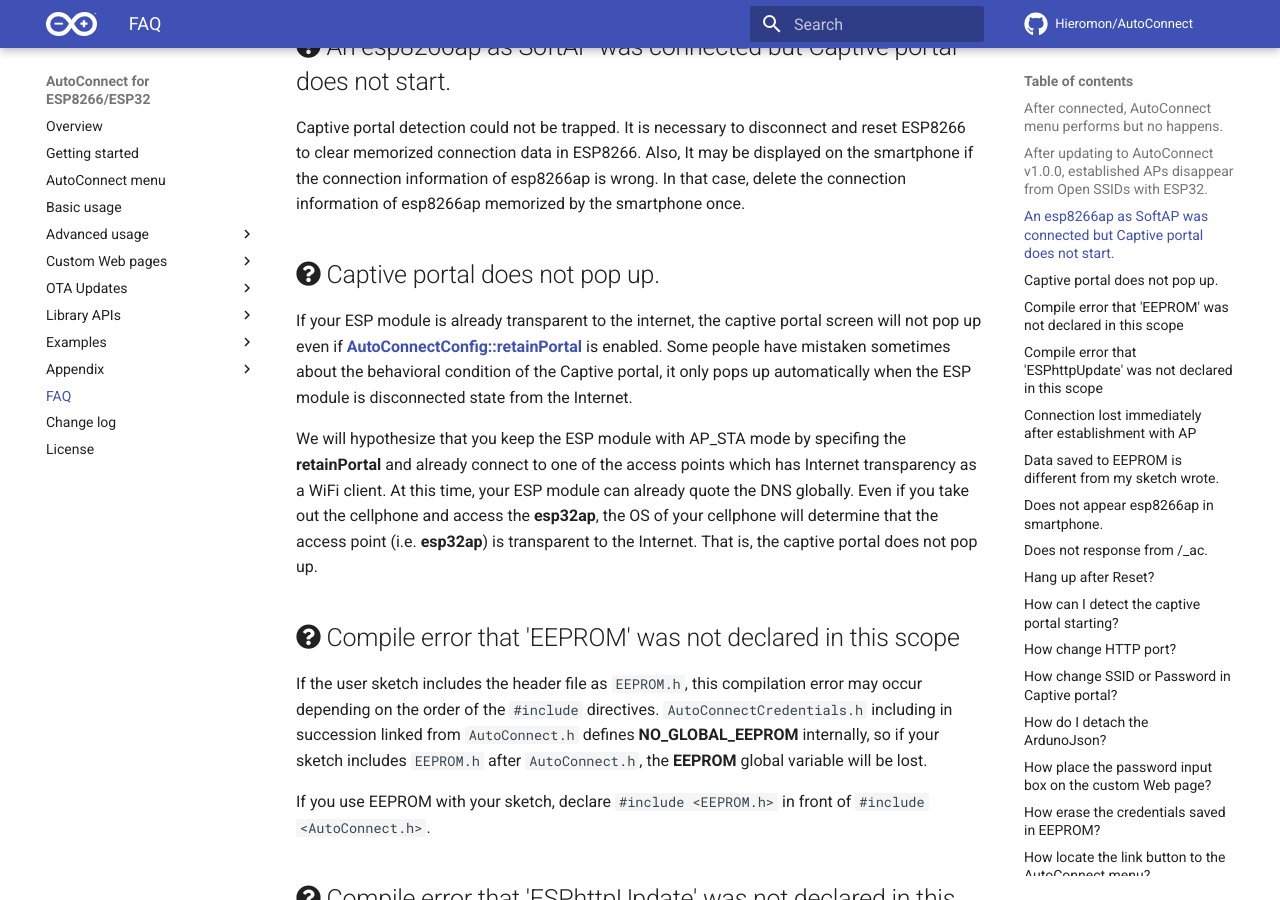
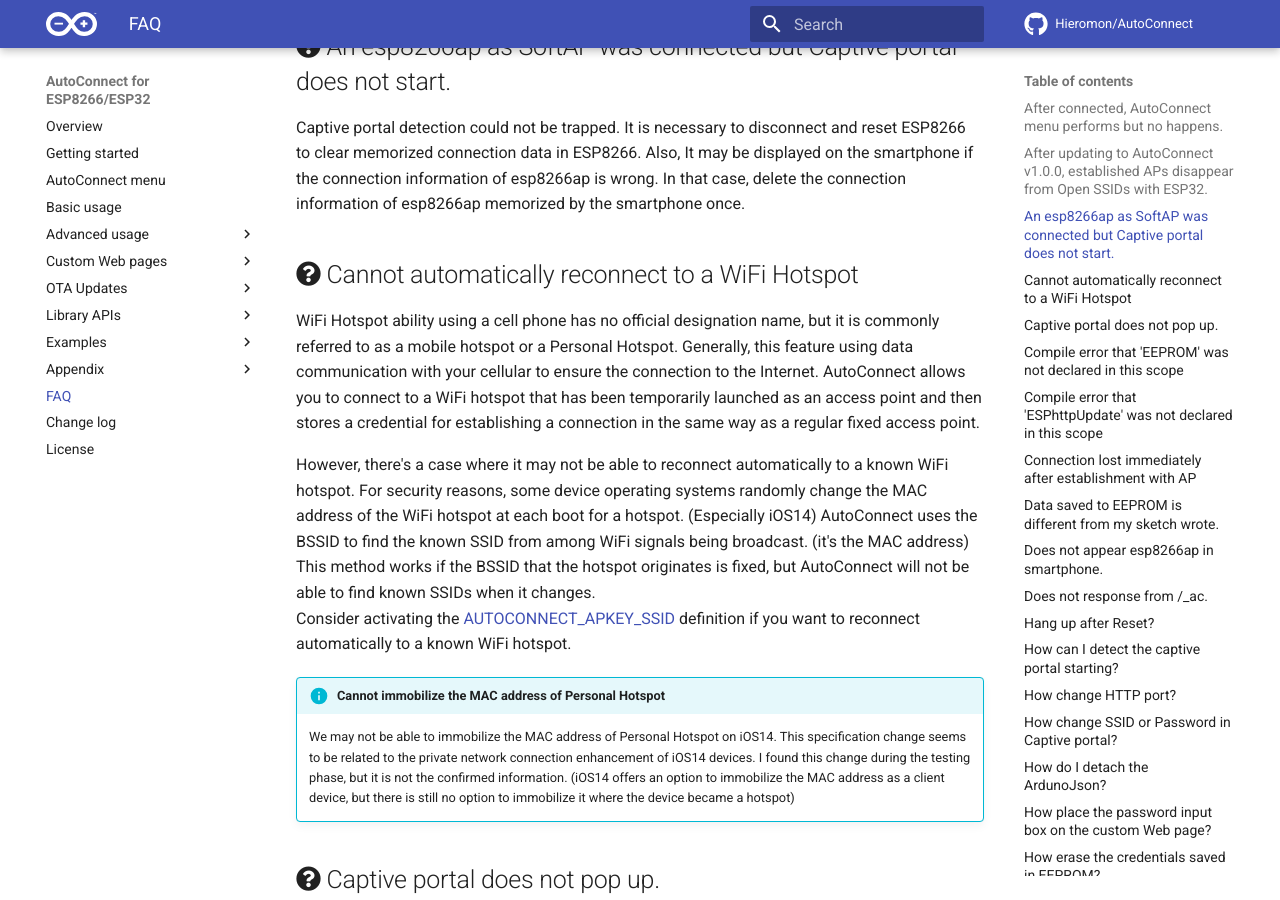
Before and after one commit to Hieromon/AutoConnect, an MkDocs documentation site: the page built from mkdocs/faq.md, in a window 1280 px wide and 900 px high, scrolled down 943 px. Built offline with MkDocs 1.6.1 and Material for MkDocs 9.7.7, drawn with Linux system fonts in a browser that asks for light colours; nearby versions of some CDN libraries; comment, search, counter and statistics services are not loaded.

Commit message:
Added a description of WiFi hotspot

```diff
--- a/mkdocs/faq.md
+++ b/mkdocs/faq.md
@@ -17,6 +17,16 @@
 ## <i class="fa fa-question-circle"></i> An esp8266ap as SoftAP was connected but Captive portal does not start.
 
 Captive portal detection could not be trapped. It is necessary to disconnect and reset ESP8266 to clear memorized connection data in ESP8266. Also, It may be displayed on the smartphone if the connection information of esp8266ap is wrong. In that case, delete the connection information of esp8266ap memorized by the smartphone once.
+
+## <i class="fa fa-question-circle"></i> Cannot automatically reconnect to a WiFi Hotspot
+
+WiFi Hotspot ability using a cell phone has no official designation name, but it is commonly referred to as a mobile hotspot or a Personal Hotspot. Generally, this feature using data communication with your cellular to ensure the connection to the Internet. AutoConnect allows you to connect to a WiFi hotspot that has been temporarily launched as an access point and then stores a credential for establishing a connection in the same way as a regular fixed access point.
+
+However, there's a case where it may not be able to reconnect automatically to a known WiFi hotspot. For security reasons, some device operating systems randomly change the MAC address of the WiFi hotspot at each boot for a hotspot. (Especially iOS14) AutoConnect uses the BSSID to find the known SSID from among WiFi signals being broadcast. (it's the MAC address) This method works if the BSSID that the hotspot originates is fixed, but AutoConnect will not be able to find known SSIDs when it changes.
+Consider activating the [AUTOCONNECT_APKEY_SSID](adconnection.md#match-with-known-access-points-by-ssid) definition if you want to reconnect automatically to a known WiFi hotspot.
+
+!!! info "Cannot immobilize the MAC address of Personal Hotspot"
+    We may not be able to immobilize the MAC address of Personal Hotspot on iOS14. This specification change seems to be related to the private network connection enhancement of iOS14 devices. I found this change during the testing phase, but it is not the confirmed information. (iOS14 offers an option to immobilize the MAC address as a client device, but there is still no option to immobilize it where the device became a hotspot)
 
 ## <i class="fa fa-question-circle"></i> Captive portal does not pop up.
 
```
